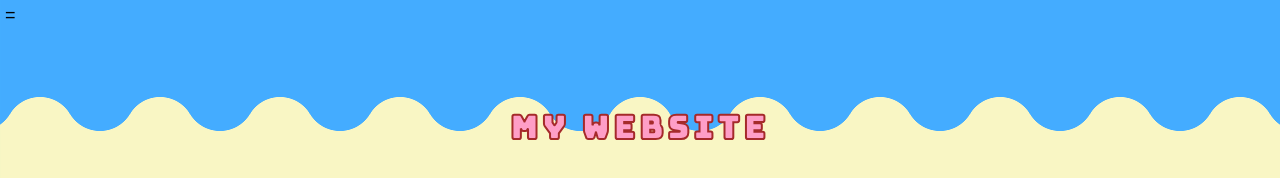
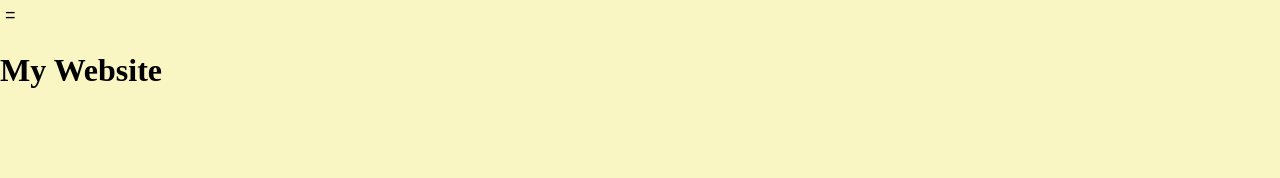
Before and after one commit to DimasBagusSusilo01/newportofolio, a plain HTML site: page index.html in a window 1280 px wide. Drawn offline with Linux system fonts and the light colour scheme.

Commit message:
update indeks.css

```diff
--- a/indeks.css
+++ b/indeks.css
@@ -3,12 +3,22 @@ margin:0;padding:0;
 display:flex;flex-direction:column;
 background-color: #f9f6c4;
 }
-h1{
-font-family: "Bungee", sans-serif;
-display: flex; justify-content: center;
-color: #fe9ec7;letter-spacing: 5px;
--webkit-text-stroke: 2px brown;
-margin-top: 75px;
+.rodaAtas {
+  position: absolute;
+  top: -30vw;
+  left: 0;
+  right: 0;
+  margin: 0 auto;
+  width: 60vw;
+  height: 60vw;
+  border-radius: 50%;
+  border: 10px dashed #844113;
+  animation: putar 10s linear infinite;
+}
+
+@keyframes putar{
+  from { transform: rotate(0deg); }
+  to { transform: rotate(360deg); }
 }
 .kepala{
 display:flex; flex-direction:row;
@@ -36,15 +46,4 @@ transition:0.5s;
 }
 .hamburger.ham{
 transform:translateX(230%);
-}.box {
-  position:absolute;
-  z-index:-5;
-  width: 100vw;
-  height: 18vh;
-  background-color: #44acff;
-  --mask:
-    radial-gradient(34.99px at 50% calc(100% - 48px),#000 99%,#0000 101%) calc(50% - 60px) 0/120px 100%,
-    radial-gradient(34.99px at 50% calc(100% + 18px),#0000 99%,#000 101%) 50% calc(100% - 30px)/120px 100% repeat-x;
-  -webkit-mask: var(--mask);
-          mask: var(--mask);
 }
```
